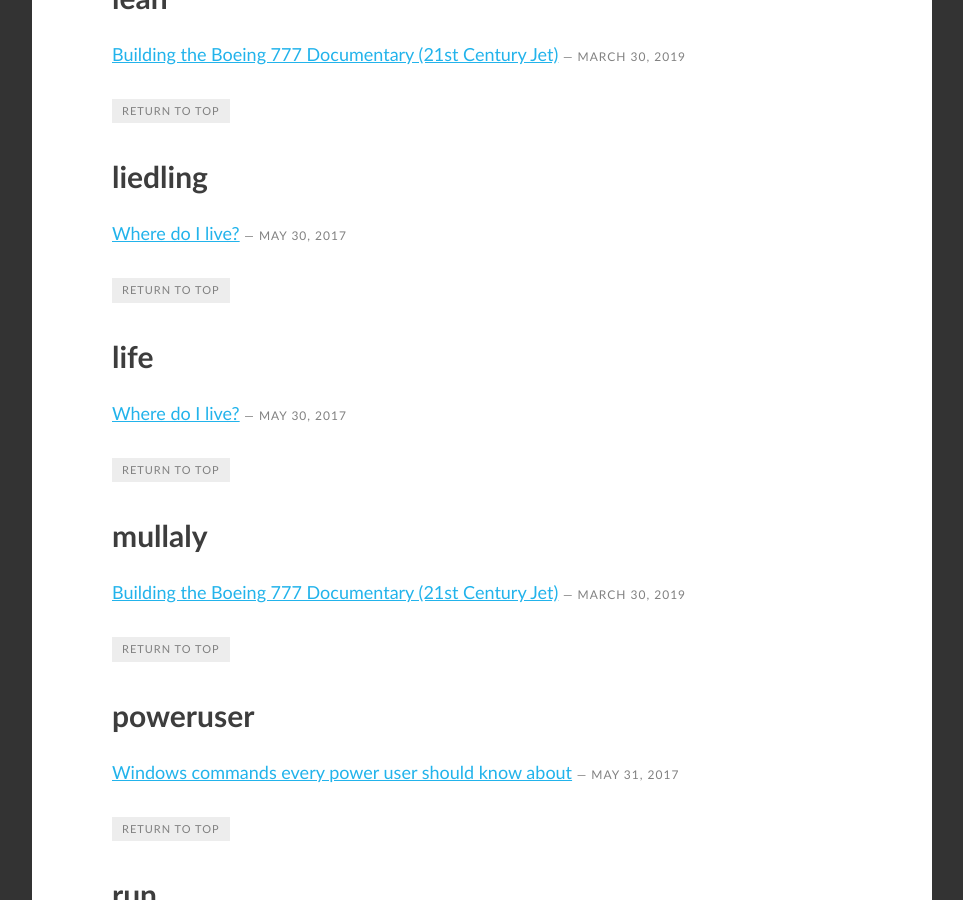
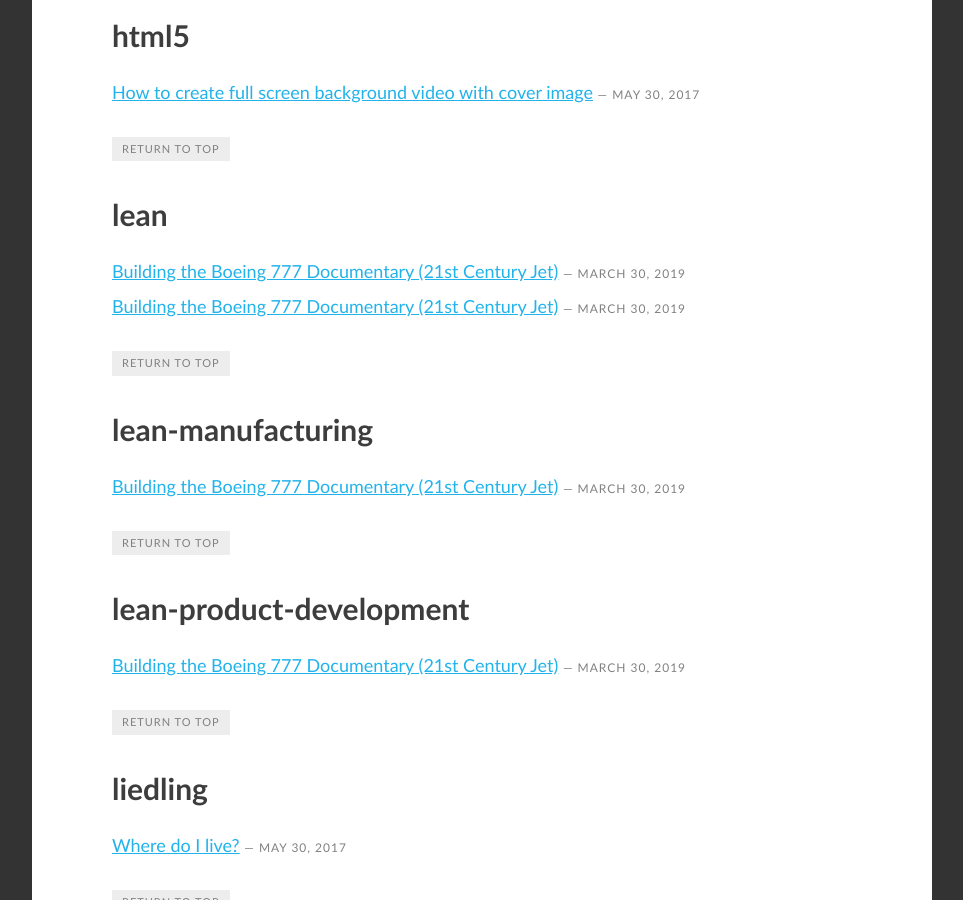
Before and after one commit to mdavid626/blog, a Jekyll site: the page built from tags/index.html, in a window 1280 px wide and 900 px high, scrolled down 3019 px. Shown: the whole window, without its empty margins (8-971 px from the left). Built offline with Jekyll 4.4.1, drawn with Linux system fonts in a browser that asks for light colours; some web fonts are replaced; some of the changed text lies outside the part shown.

Commit message:
Update 2019-03-30-Boeing-777-documentary.md

```diff
--- a/_posts/2019-03-30-Boeing-777-documentary.md
+++ b/_posts/2019-03-30-Boeing-777-documentary.md
@@ -3,7 +3,7 @@
 title:  "Building the Boeing 777 Documentary (21st Century Jet)"
 date:   2019-03-30
 banner_image: United_Airlines_777_N797UA_LAX.jpg
-tags: [boeing, boeing-777, triple-7, building, mullaly, lean, engineering, development, documentary]
+tags: [boeing, boeing-777, triple-7, building, mullaly, lean, engineering, development, documentary, lean, lean-manufacturing, lean-product-development, deming]
 ---
 
 If you are into [Lean manufacturing](https://en.wikipedia.org/wiki/Lean_manufacturing) and [product development](https://en.wikipedia.org/wiki/Lean_product_development), you should watch this beautiful documentary about the development and manufacturing of the [Boeing 777](https://en.wikipedia.org/wiki/Boeing_777) aircraft from 1996. It took 5 years and 5 billion dollars to build it from scratch. Ten thousand people worked on it together under [Alan Mulally](https://en.wikipedia.org/wiki/Alan_Mulally). He created an entirely new management system for the Boeing 777 program. Mulally focused his energies on Working Together: design/build teams were created with members from design, manufacturing, suppliers, and customer airlines. There were no secrets in the teams, everyone was urged "share early and share often". The management system was based on [W. Edwards Deming's](https://en.wikipedia.org/wiki/W._Edwards_Deming) playbook.
```
